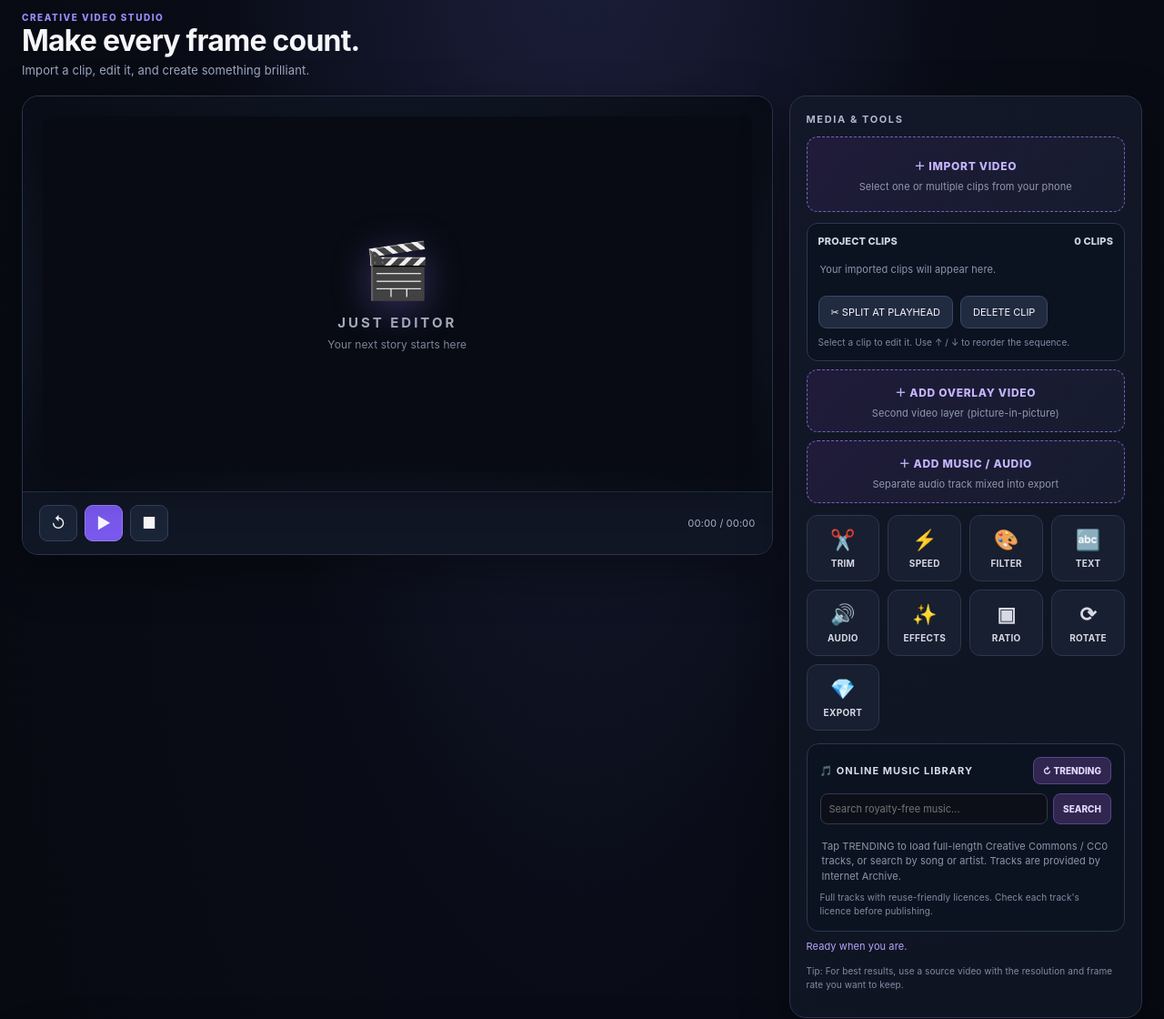
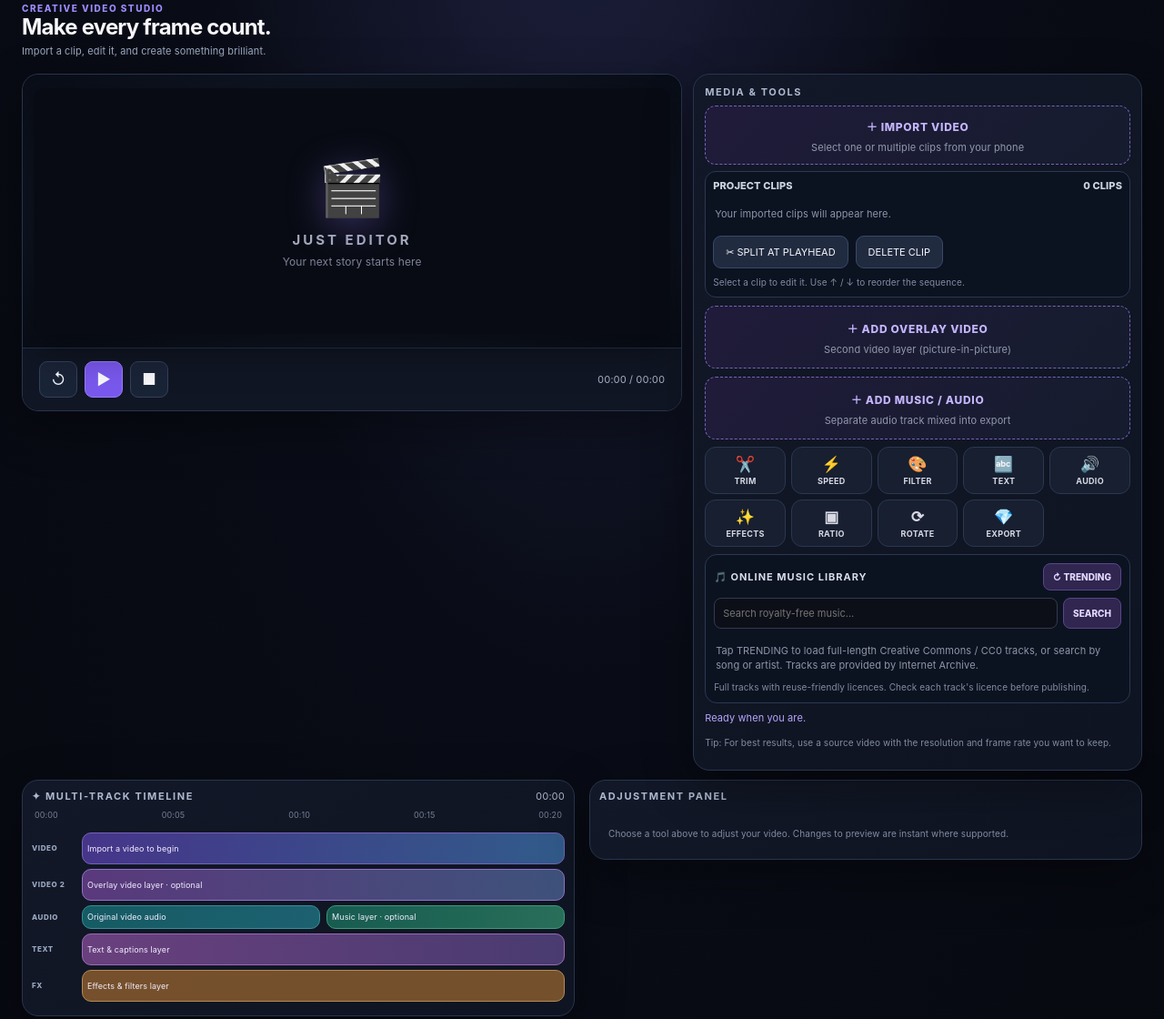
Before and after one commit to ujjwal8228801702-sudo/JUST-EDITOR-Repository, a website: page index.html in a window 1280 px wide. Shown: the part 95-1215 px from the top of the page at 91% size. Drawn offline with Linux system fonts and the light colour scheme.

Commit message:
Optimize desktop editor layout for single-screen workspace

```diff
--- a/index.html
+++ b/index.html
@@ -56,6 +56,54 @@ body{background:radial-gradient(ellipse at 50% -20%,#202343 0,#090c16 48%,#07091
  .top{height:62px}
 }
 @media(min-width:721px){.side{position:sticky;top:84px}}
+
+
+/* Desktop compact workspace: keep editor panels together */
+@media(min-width:1000px){
+ .wrap{max-width:1600px;display:grid;grid-template-columns:minmax(0,1fr) minmax(0,1fr);column-gap:16px;row-gap:10px;align-items:start}
+ .welcome,.studio,.bottom{grid-column:1/-1}
+ .welcome{margin:4px 0 8px}
+ .welcome h1{font-size:24px}
+ .welcome p{font-size:11px}
+ .studio{grid-template-columns:minmax(0,1.25fr) minmax(340px,.85fr);gap:12px}
+ .preview{min-height:300px;padding:12px}
+ .stage{height:270px}
+ .side{padding:12px}
+ .side h3{margin-bottom:8px}
+ .import{padding:11px}
+ .clipbin{margin-top:7px;padding:8px}
+ .cliplist{max-height:86px}
+ .actionrow{margin-top:7px}
+ .quick{grid-template-columns:repeat(5,minmax(0,1fr));gap:6px;margin-top:8px}
+ .tool{padding:8px 3px;font-size:9px}
+ .tool i{font-size:17px;margin-bottom:3px}
+ .musiclib{margin-top:8px;padding:9px}
+ .musiclist{max-height:82px}
+ .musichead{margin-bottom:6px}
+ .timeline,.controls{padding:10px}
+ .section{margin-top:0}
+ .timelinehead{margin-bottom:8px}
+ .trackrow{margin:5px 0;gap:7px}
+ .track{height:35px;padding:5px;font-size:9px}
+ .track.audio{height:26px}
+ .trackname{width:48px;font-size:8px}
+ .controls{gap:8px}
+ .field input[type=text],.field select{padding:8px}
+ .bottom{padding:12px}
+}
+@media(min-width:1000px) and (max-height:760px){
+ .top{height:54px}
+ .wrap{padding:10px}
+ .preview{min-height:250px}
+ .stage{height:220px}
+ .welcome{margin:0 0 5px}
+ .welcome h1{font-size:21px}
+ .musiclib{display:none}
+ .cliplist{max-height:65px}
+ .track{height:29px}
+ .track.audio{height:23px}
+ .section .timeline{padding:8px}
+}
 
 </style>
 </head>
```
